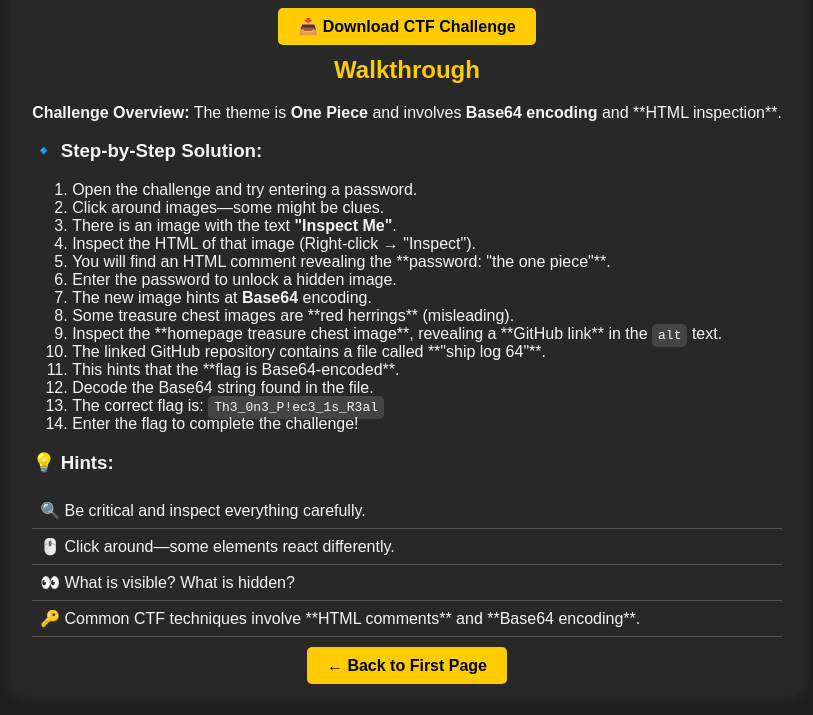
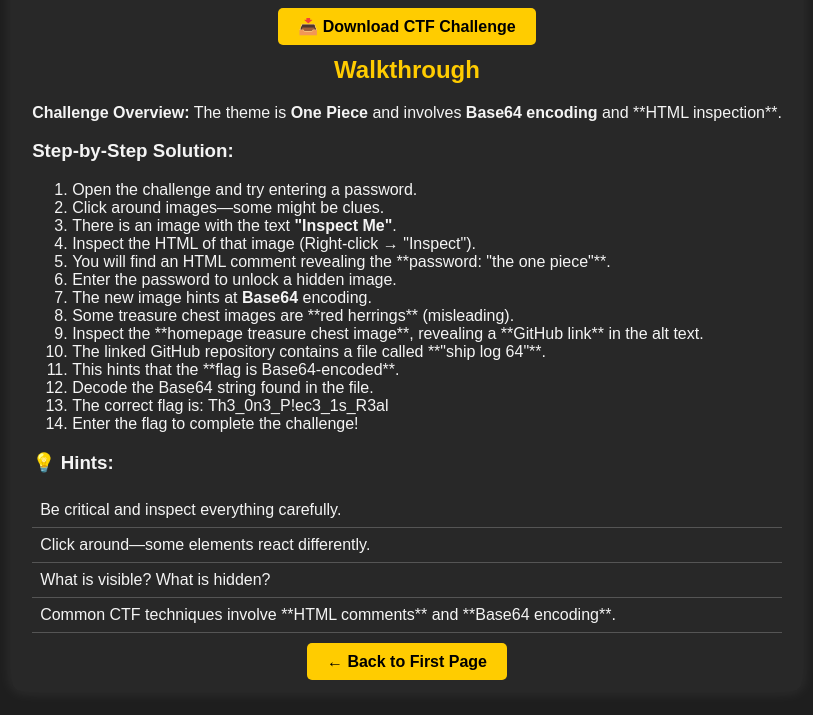
Before and after one commit to MatsuiMiyako/matsuimiyako.github.io, a plain HTML site: page page2.html in a window 1280 px wide. Shown: the part 141-856 px from the top of the page, without its empty margins (233-1046 px from the left). Drawn offline with Linux system fonts and the light colour scheme.

Commit message:
Add files via upload

```diff
--- a/page2.html
+++ b/page2.html
@@ -21,7 +21,7 @@
         <h2>Walkthrough</h2>
         <p><strong>Challenge Overview:</strong> The theme is <strong>One Piece</strong> and involves <strong>Base64 encoding</strong> and **HTML inspection**.</p>
 
-        <h3>🔹 Step-by-Step Solution:</h3>
+        <h3>Step-by-Step Solution:</h3>
         <ol>
             <li>Open the challenge and try entering a password.</li>
             <li>Click around images—some might be clues.</li>
@@ -31,20 +31,20 @@
             <li>Enter the password to unlock a hidden image.</li>
             <li>The new image hints at <strong>Base64</strong> encoding.</li>
             <li>Some treasure chest images are **red herrings** (misleading).</li>
-            <li>Inspect the **homepage treasure chest image**, revealing a **GitHub link** in the <code>alt</code> text.</li>
+            <li>Inspect the **homepage treasure chest image**, revealing a **GitHub link** in the alt text.</li>
             <li>The linked GitHub repository contains a file called **"ship log 64"**.</li>
             <li>This hints that the **flag is Base64-encoded**.</li>
             <li>Decode the Base64 string found in the file.</li>
-            <li>The correct flag is: <code>Th3_0n3_P!ec3_1s_R3al</code></li>
+            <li>The correct flag is: Th3_0n3_P!ec3_1s_R3al </li>
             <li>Enter the flag to complete the challenge!</li>
         </ol>
 
         <h3>💡 Hints:</h3>
         <ul>
-            <li>🔍 Be critical and inspect everything carefully.</li>
-            <li>🖱️ Click around—some elements react differently.</li>
-            <li>👀 What is visible? What is hidden?</li>
-            <li>🔑 Common CTF techniques involve **HTML comments** and **Base64 encoding**.</li>
+            <li>Be critical and inspect everything carefully.</li>
+            <li>Click around—some elements react differently.</li>
+            <li>What is visible? What is hidden?</li>
+            <li>Common CTF techniques involve **HTML comments** and **Base64 encoding**.</li>
         </ul>
 
         <!-- Back Button -->
```
